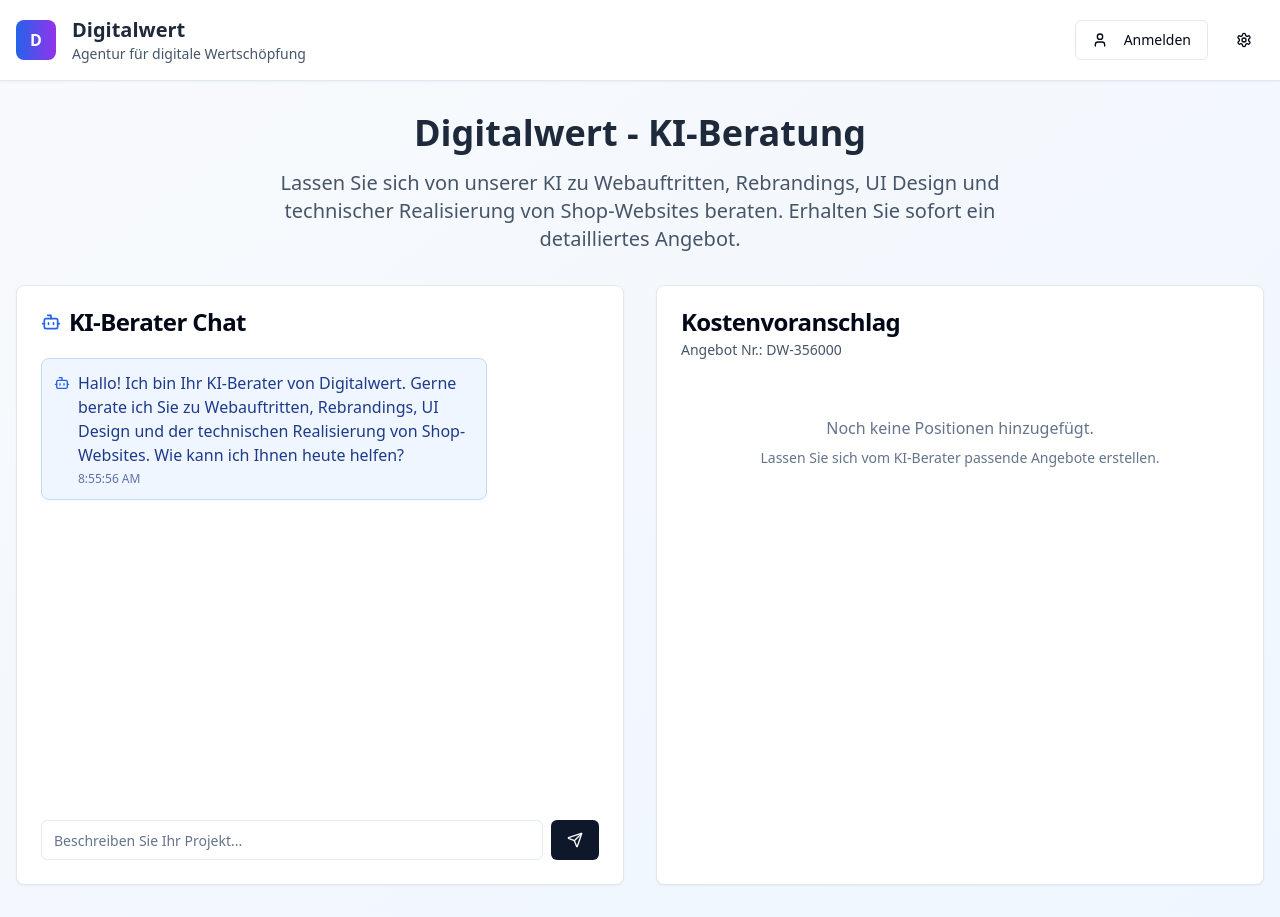
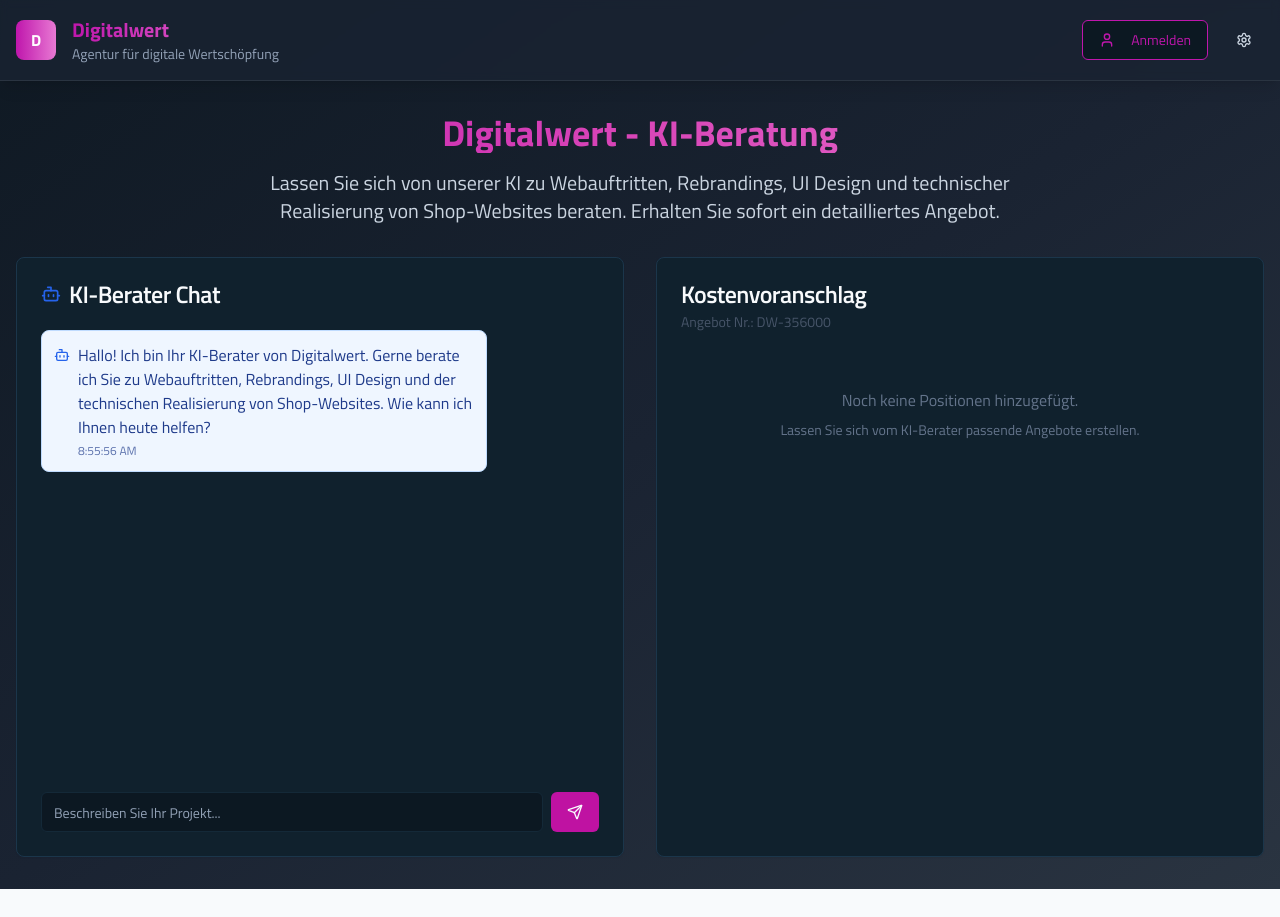
Before and after one commit to samisalih/angebot-assistent-B, a React (Vite) app: page / in a window 1280 px wide. After the commit the page ends 889 px from the top, so only its background shows below. Built offline with nearby package versions, Linux system fonts and the light colour scheme.

Commit message:
Refactor: Apply UI theme and font
Implement dark mode, background color, accent color, gradients, and font changes based on user specifications.

```diff
--- a/index.html
+++ b/index.html
@@ -16,6 +16,10 @@
     <meta name="twitter:card" content="summary_large_image" />
     <meta name="twitter:site" content="@digitalwert" />
     <meta name="twitter:image" content="https://lovable.dev/opengraph-image-p98pqg.png" />
+
+    <link rel="preconnect" href="https://fonts.googleapis.com">
+    <link rel="preconnect" href="https://fonts.gstatic.com" crossorigin>
+    <link href="https://fonts.googleapis.com/css2?family=Titillium+Web:wght@300;400;600;700&display=swap" rel="stylesheet">
   </head>
 
   <body>
--- a/src/components/Header.tsx
+++ b/src/components/Header.tsx
@@ -11,35 +11,37 @@ interface HeaderProps {
 
 export function Header({ user, onLoginOpen, onAdminOpen, onLogout }: HeaderProps) {
   return (
-    <header className="bg-white shadow-sm border-b border-slate-200">
+    <header className="bg-digitalwert-background-light/80 backdrop-blur-sm shadow-lg border-b border-digitalwert-background-lighter">
       <div className="container mx-auto px-4 py-4">
         <div className="flex justify-between items-center">
           <div className="flex items-center space-x-4">
-            <div className="w-10 h-10 bg-gradient-to-r from-blue-600 to-purple-600 rounded-lg flex items-center justify-center">
+            <div className="w-10 h-10 bg-gradient-to-r from-digitalwert-primary to-digitalwert-accent-light rounded-lg flex items-center justify-center">
               <span className="text-white font-bold">D</span>
             </div>
             <div>
-              <h1 className="text-xl font-bold text-slate-800">Digitalwert</h1>
-              <p className="text-sm text-slate-600">Agentur für digitale Wertschöpfung</p>
+              <h1 className="text-xl font-bold bg-gradient-to-r from-digitalwert-primary to-digitalwert-accent-light bg-clip-text text-transparent">
+                Digitalwert
+              </h1>
+              <p className="text-sm text-slate-400">Agentur für digitale Wertschöpfung</p>
             </div>
           </div>
 
           <div className="flex items-center space-x-4">
             {user ? (
               <>
-                <span className="text-sm text-slate-600">Willkommen, {user.name}</span>
-                <Button variant="ghost" size="sm" onClick={onLogout}>
+                <span className="text-sm text-slate-300">Willkommen, {user.name}</span>
+                <Button variant="ghost" size="sm" onClick={onLogout} className="text-slate-300 hover:text-white hover:bg-digitalwert-background-lighter">
                   <LogOut className="w-4 h-4 mr-2" />
                   Abmelden
                 </Button>
               </>
             ) : (
-              <Button variant="outline" onClick={onLoginOpen}>
+              <Button variant="outline" onClick={onLoginOpen} className="border-digitalwert-primary text-digitalwert-primary hover:bg-digitalwert-primary hover:text-white">
                 <User className="w-4 h-4 mr-2" />
                 Anmelden
               </Button>
             )}
-            <Button variant="ghost" size="sm" onClick={onAdminOpen}>
+            <Button variant="ghost" size="sm" onClick={onAdminOpen} className="text-slate-300 hover:text-white hover:bg-digitalwert-background-lighter">
               <Settings className="w-4 h-4" />
             </Button>
           </div>
--- a/src/index.css
+++ b/src/index.css
@@ -1,10 +1,11 @@
+
 @tailwind base;
 @tailwind components;
 @tailwind utilities;
 
 @layer base {
   :root {
-    --background: 0 0% 100%;
+    --background: 210 40% 98%;
     --foreground: 222.2 84% 4.9%;
 
     --card: 0 0% 100%;
@@ -13,7 +14,7 @@
     --popover: 0 0% 100%;
     --popover-foreground: 222.2 84% 4.9%;
 
-    --primary: 222.2 47.4% 11.2%;
+    --primary: 310 83% 41%;
     --primary-foreground: 210 40% 98%;
 
     --secondary: 210 40% 96.1%;
@@ -22,71 +23,65 @@
     --muted: 210 40% 96.1%;
     --muted-foreground: 215.4 16.3% 46.9%;
 
-    --accent: 210 40% 96.1%;
-    --accent-foreground: 222.2 47.4% 11.2%;
+    --accent: 310 83% 41%;
+    --accent-foreground: 210 40% 98%;
 
     --destructive: 0 84.2% 60.2%;
     --destructive-foreground: 210 40% 98%;
 
     --border: 214.3 31.8% 91.4%;
     --input: 214.3 31.8% 91.4%;
-    --ring: 222.2 84% 4.9%;
+    --ring: 310 83% 41%;
 
     --radius: 0.5rem;
 
     --sidebar-background: 0 0% 98%;
-
     --sidebar-foreground: 240 5.3% 26.1%;
-
     --sidebar-primary: 240 5.9% 10%;
-
     --sidebar-primary-foreground: 0 0% 98%;
-
     --sidebar-accent: 240 4.8% 95.9%;
-
     --sidebar-accent-foreground: 240 5.9% 10%;
-
     --sidebar-border: 220 13% 91%;
-
     --sidebar-ring: 217.2 91.2% 59.8%;
   }
 
   .dark {
-    --background: 222.2 84% 4.9%;
+    --background: 206 47% 9%;
     --foreground: 210 40% 98%;
 
-    --card: 222.2 84% 4.9%;
+    --card: 206 47% 12%;
     --card-foreground: 210 40% 98%;
 
-    --popover: 222.2 84% 4.9%;
+    --popover: 206 47% 12%;
     --popover-foreground: 210 40% 98%;
 
-    --primary: 210 40% 98%;
-    --primary-foreground: 222.2 47.4% 11.2%;
+    --primary: 310 83% 41%;
+    --primary-foreground: 210 40% 98%;
 
-    --secondary: 217.2 32.6% 17.5%;
+    --secondary: 206 47% 15%;
     --secondary-foreground: 210 40% 98%;
 
-    --muted: 217.2 32.6% 17.5%;
+    --muted: 206 47% 15%;
     --muted-foreground: 215 20.2% 65.1%;
 
-    --accent: 217.2 32.6% 17.5%;
+    --accent: 310 83% 41%;
     --accent-foreground: 210 40% 98%;
 
     --destructive: 0 62.8% 30.6%;
     --destructive-foreground: 210 40% 98%;
 
-    --border: 217.2 32.6% 17.5%;
-    --input: 217.2 32.6% 17.5%;
-    --ring: 212.7 26.8% 83.9%;
-    --sidebar-background: 240 5.9% 10%;
-    --sidebar-foreground: 240 4.8% 95.9%;
-    --sidebar-primary: 224.3 76.3% 48%;
-    --sidebar-primary-foreground: 0 0% 100%;
-    --sidebar-accent: 240 3.7% 15.9%;
-    --sidebar-accent-foreground: 240 4.8% 95.9%;
-    --sidebar-border: 240 3.7% 15.9%;
-    --sidebar-ring: 217.2 91.2% 59.8%;
+    --border: 206 47% 20%;
+    --input: 206 47% 15%;
+    --ring: 310 83% 41%;
+
+    --sidebar-background: 206 47% 9%;
+    --sidebar-foreground: 210 40% 98%;
+    --sidebar-primary: 310 83% 41%;
+    --sidebar-primary-foreground: 210 40% 98%;
+    --sidebar-accent: 206 47% 15%;
+    --sidebar-accent-foreground: 210 40% 98%;
+    --sidebar-border: 206 47% 20%;
+    --sidebar-ring: 310 83% 41%;
   }
 }
 
@@ -96,6 +91,6 @@
   }
 
   body {
-    @apply bg-background text-foreground;
+    @apply bg-background text-foreground font-sans;
   }
 }
--- a/src/pages/Index.tsx
+++ b/src/pages/Index.tsx
@@ -23,7 +23,7 @@ const Index = () => {
   };
 
   return (
-    <div className="min-h-screen bg-gradient-to-br from-slate-50 to-blue-50">
+    <div className="dark min-h-screen bg-gradient-to-br from-digitalwert-background via-digitalwert-background-light to-digitalwert-background-lighter">
       <Header
         user={user}
         onLoginOpen={() => setIsLoginOpen(true)}
@@ -33,10 +33,10 @@ const Index = () => {
 
       <div className="container mx-auto px-4 py-8">
         <div className="text-center mb-8">
-          <h1 className="text-4xl font-bold text-slate-800 mb-4">
+          <h1 className="text-4xl font-bold bg-gradient-to-r from-digitalwert-primary via-digitalwert-primary-light to-digitalwert-accent-light bg-clip-text text-transparent mb-4">
             Digitalwert - KI-Beratung
           </h1>
-          <p className="text-xl text-slate-600 max-w-3xl mx-auto">
+          <p className="text-xl text-slate-300 max-w-3xl mx-auto">
             Lassen Sie sich von unserer KI zu Webauftritten, Rebrandings, UI Design und
             technischer Realisierung von Shop-Websites beraten. Erhalten Sie sofort ein
             detailliertes Angebot.
--- a/tailwind.config.ts
+++ b/tailwind.config.ts
@@ -19,6 +19,9 @@ export default {
 			}
 		},
 		extend: {
+			fontFamily: {
+				sans: ['Titillium Web', 'sans-serif'],
+			},
 			colors: {
 				border: 'hsl(var(--border))',
 				input: 'hsl(var(--input))',
@@ -65,9 +68,15 @@ export default {
 				},
 				// Digitalwert brand colors
 				digitalwert: {
-					blue: '#2563eb',
-					purple: '#7c3aed',
-					gradient: 'linear-gradient(135deg, #2563eb 0%, #7c3aed 100%)'
+					primary: '#BF16AC',
+					'primary-light': '#D946B8',
+					'primary-dark': '#A3148A',
+					background: '#0f1923',
+					'background-light': '#1a2332',
+					'background-lighter': '#2a3441',
+					accent: '#BF16AC',
+					'accent-light': '#E879D3',
+					gradient: 'linear-gradient(135deg, #BF16AC 0%, #D946B8 50%, #E879D3 100%)'
 				}
 			},
 			borderRadius: {
```
